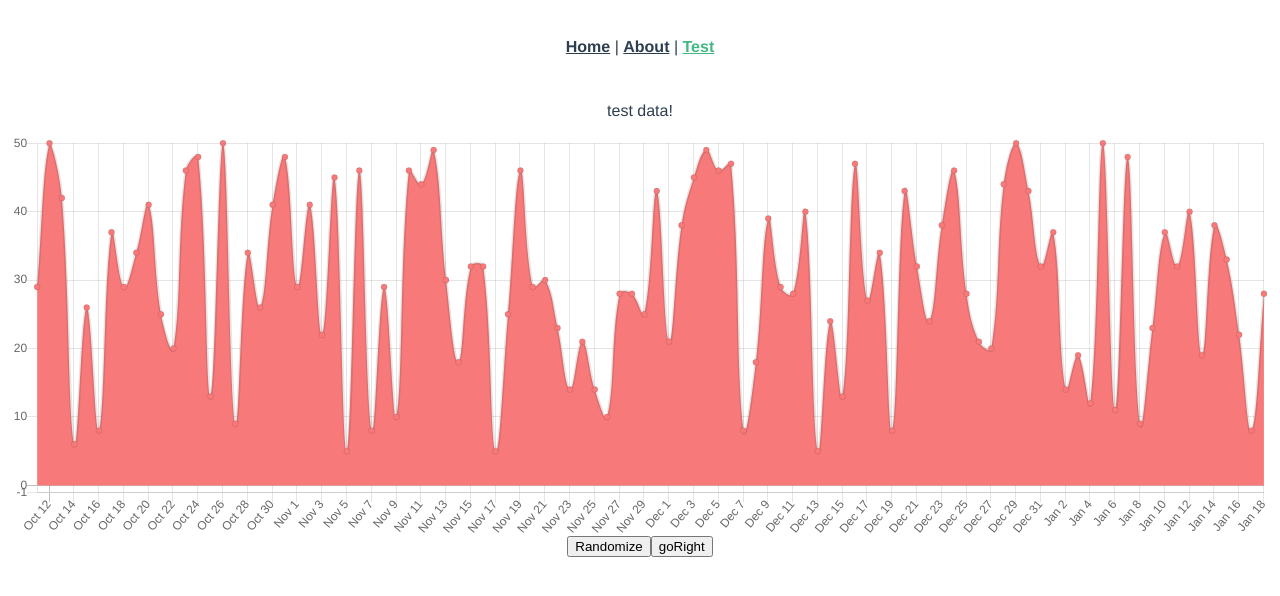
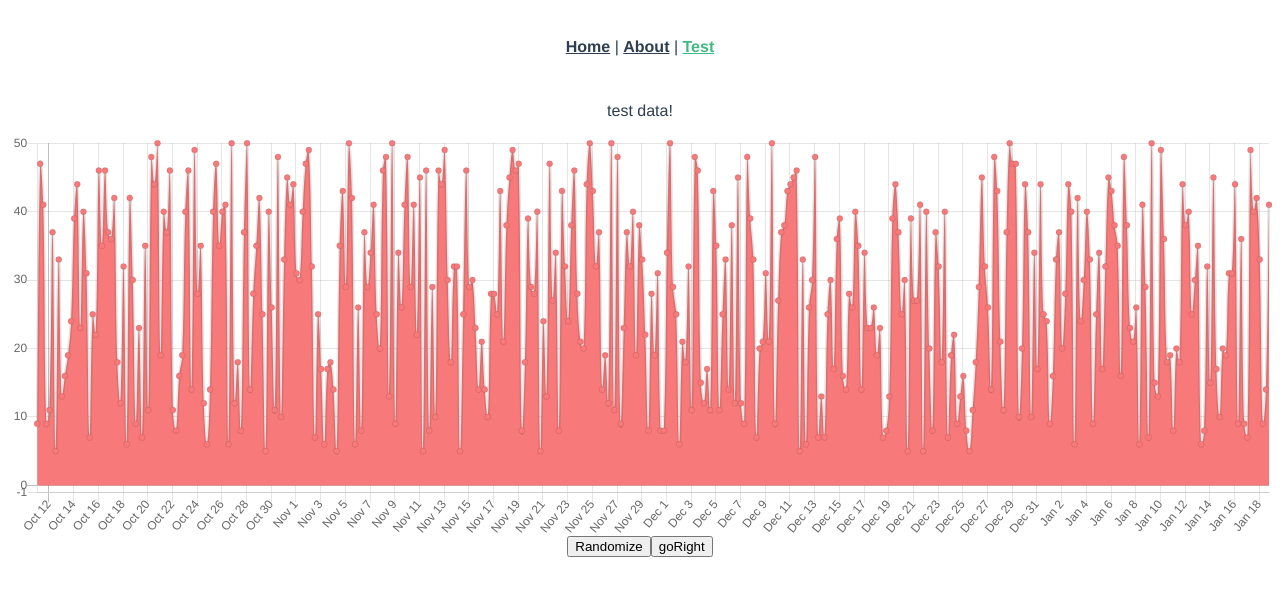
Before and after one commit to hisomura/chart-test, a Vue app: page /test in a window 1280 px wide. Shown: the top 596 px of the page. Built offline with nearby package versions, Linux system fonts and the light colour scheme.

Commit message:
x軸y軸表示のスタイルに変更

```diff
--- a/src/components/Charts.vue
+++ b/src/components/Charts.vue
@@ -10,7 +10,7 @@
 
 <script>
 import LineChart from './chart/LineChart.vue'
-import { addDays } from 'date-fns'
+import { addDays, addHours } from 'date-fns'
 const getRandomInt = () => Math.floor(Math.random() * (50 - 5 + 1)) + 5
 export default {
   components: {
@@ -20,7 +20,7 @@ export default {
     return {
       totalLabels: [],
       totalData: [],
-      offset: 0,
+      offset: 100,
       plotNum: 100
     }
   },
@@ -32,7 +32,7 @@ export default {
           {
             label: 'Data One',
             backgroundColor: '#f87979',
-            data: this.totalData.slice(this.offset, this.offset + this.plotNum)
+            data: this.totalData
           }
         ]
       }
@@ -43,15 +43,19 @@ export default {
   },
   methods: {
     goRight() {
-      this.offset += 50;
+      this.offset += 50
     },
     fillData() {
-      const dataLength = 300
-      this.totalLabels = Array.from({ length: dataLength }, (v, i) => {
+      const dateLength = 300
+      this.totalLabels = Array.from({ length: dateLength }, (v, i) => {
         return addDays(new Date(), i)
       })
-      this.totalData = Array.from({ length: dataLength }, (v, i) => {
-        return getRandomInt()
+      const startDate = addDays(new Date(), 100)
+      this.totalData = Array.from({ length: 400 }, (v, i) => {
+        return {
+          x: addHours(addDays(startDate, i / 4), (i % 4) * 6),
+          y: getRandomInt()
+        }
       })
       this.offset = 100
     }
```
